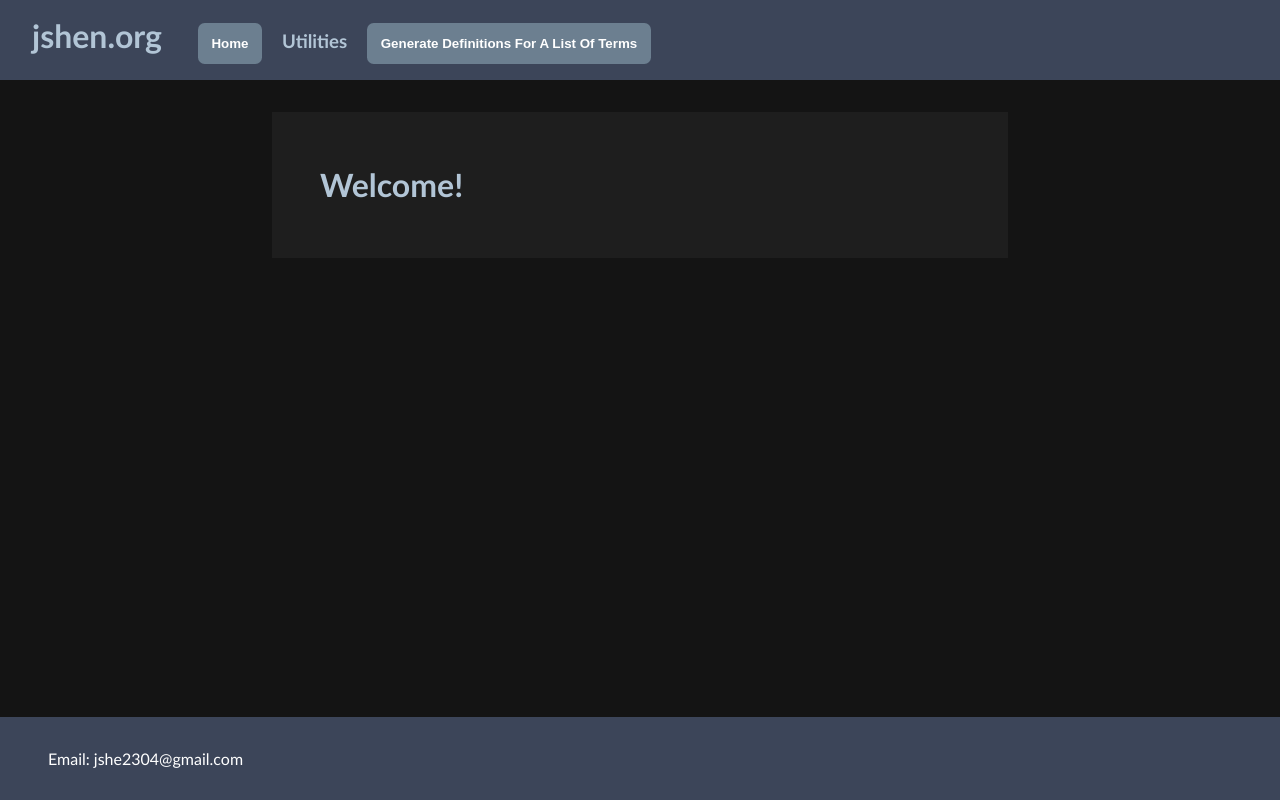
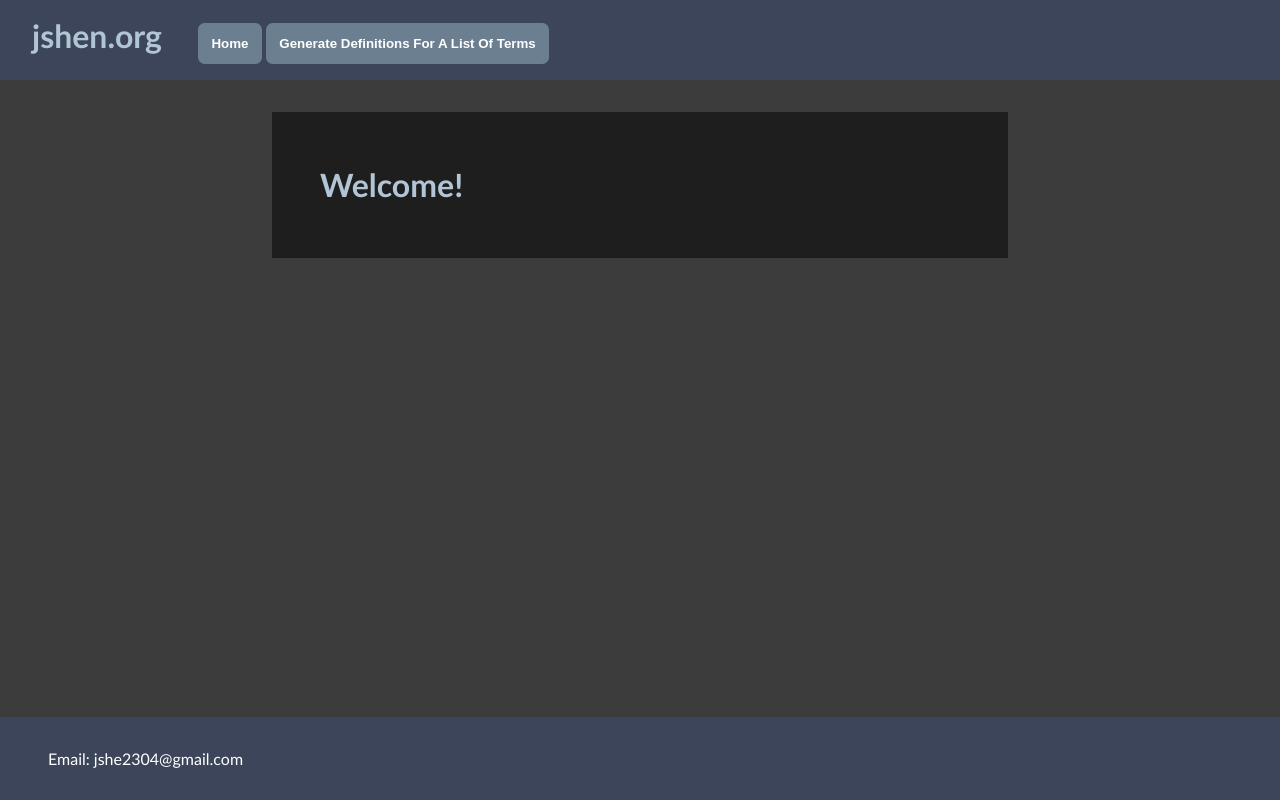
Before and after one commit to jshe2304/plotify.jshen.org, a Flask app: page / in a window 1280 px wide. Run offline with Flask 2, Linux system fonts and the light colour scheme.

Commit message:
reorganized, renamed, and added some small features. def generator done

```diff
--- a/app/forms.py
+++ b/app/forms.py
@@ -2,7 +2,7 @@ from flask_wtf import FlaskForm
 from wtforms import FileField, RadioField, SubmitField, BooleanField
 from wtforms.validators import DataRequired
 
-class GD_Form(FlaskForm):
+class DefGeneratorForm(FlaskForm):
     def_source = RadioField('Definition Source', choices=['Dictionary', 'Wikipedia'], validators=[DataRequired()])
     omit_term = BooleanField("Omit Term From Definition")
     file = FileField('Submit File', validators=[DataRequired()])
--- a/app/routes.py
+++ b/app/routes.py
@@ -4,22 +4,18 @@ from flask import Flask, render_template, flash, request, redirect, send_from_di
 from flask.helpers import url_for
 
 from app import app
-from app.forms import GD_Form
+from app.forms import DefGeneratorForm
 from werkzeug.utils import secure_filename
-from app.functions.generate_definitions import *
+from app.functions.defgenerator import *
 
 @app.route('/')
 @app.route('/home')
 def home():
     return render_template('home.html', title = 'Home')
 
-@app.route('/version2')
-def version2():
-    return redirect('https://www.youtube.com/watch?v=dQw4w9WgXcQ')
-
-@app.route('/generate_definitions', methods=['POST', 'GET'])
+@app.route('/definition_generator', methods=['POST', 'GET'])
 def generatedefinitions():
-    form = GD_Form()
+    form = DefGeneratorForm()
     if request.method == 'POST':
         if form.validate_on_submit():
             def_source = form.def_source.data
@@ -37,7 +33,7 @@ def generatedefinitions():
                 flash ("File Extension Not Supported")
         else:
             flash("Field Required")
-    return render_template('generate_definitions.html', title = 'Generate Definitions For List of Terms', form=form)
+    return render_template('def_generator.html', title = 'Generate Definitions For List of Terms', form=form)
 
 #@app.route('/spotify-playlist-utilities', methods=['POST', 'GET'])
 #def spotifyplaylistutilities_login():
--- a/app/static/style.css
+++ b/app/static/style.css
@@ -2,7 +2,7 @@ html, body {
     padding: 0;
     margin: 0;
 
-    background-color: rgb(20, 20, 20);
+    background-color: rgb(60, 60, 60);
 
     font-family: Calibri;
     color: white;
--- a/app/templates/base.html
+++ b/app/templates/base.html
@@ -14,8 +14,8 @@
             <ul class="navbar">
                 <li class="navbar" style="margin-right: 2em;"><h1 style="display: inline;" onclick="location.href='/home';">jshen.org</h1></li>
                 <li class="navbar"><input type="button" class="button navbarbutton" onclick="location.href='/home';" value="Home" /></li>
-                <li class="navbar" style="margin-left:1em; margin-right: 1em;"><h3 style="display:inline;">Utilities</h3></li>
-                <li class="navbar"><input type="button" class="button navbarbutton" onclick="location.href='generate_definitions';" value="Generate Definitions For A List Of Terms"/></li>
+                <!--<li class="navbar" style="margin-left:1em; margin-right: 1em;"><h3 style="display:inline;">Utilities</h3></li>-->
+                <li class="navbar"><input type="button" class="button navbarbutton" onclick="location.href='/definition_generator';" value="Generate Definitions For A List Of Terms"/></li>
             </ul>
         </div>
         <div class = "content">
--- a/app/templates/generate_definitions.html
+++ b/app/templates/def_generator.html
@@ -82,7 +82,7 @@
 					{% endwith %}
 				</div>
 
-				<div id="submit" class="section" style="margin-top: 2em;">
+				<div id="submit" class="section" style="margin-top: 2em; margin-bottom: 2em;">
 					{{ form.submit(class_="button formsubmitbutton") }}
 				</div>
 			</form>
```
Also changed, not shown: app/functions/defgenerator.py (renamed from app/functions/generate_definitions.py), app/functions/spotifyutil.py (renamed from app/functions/spotify_playlist_utilities.py), app/templates/spotify_login.html (renamed from app/templates/spotify_playlist_utilities_login.html).
